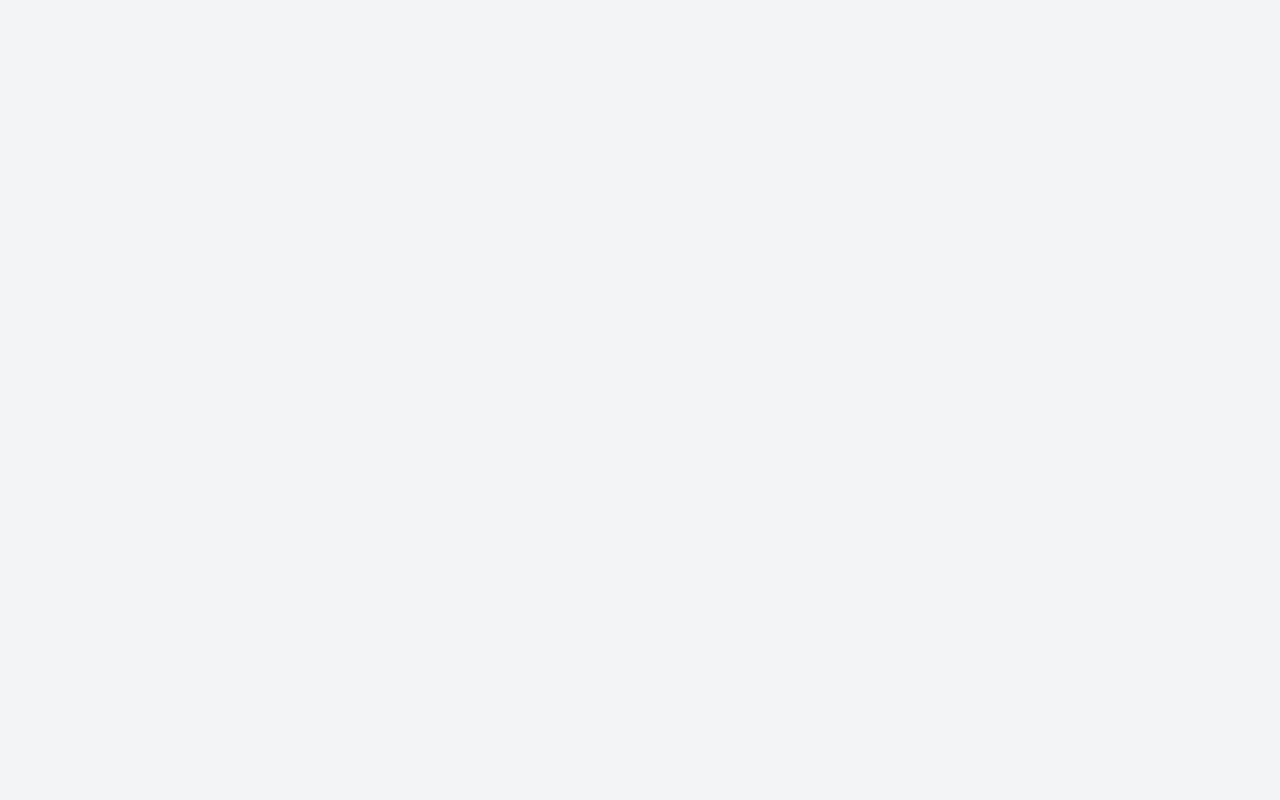
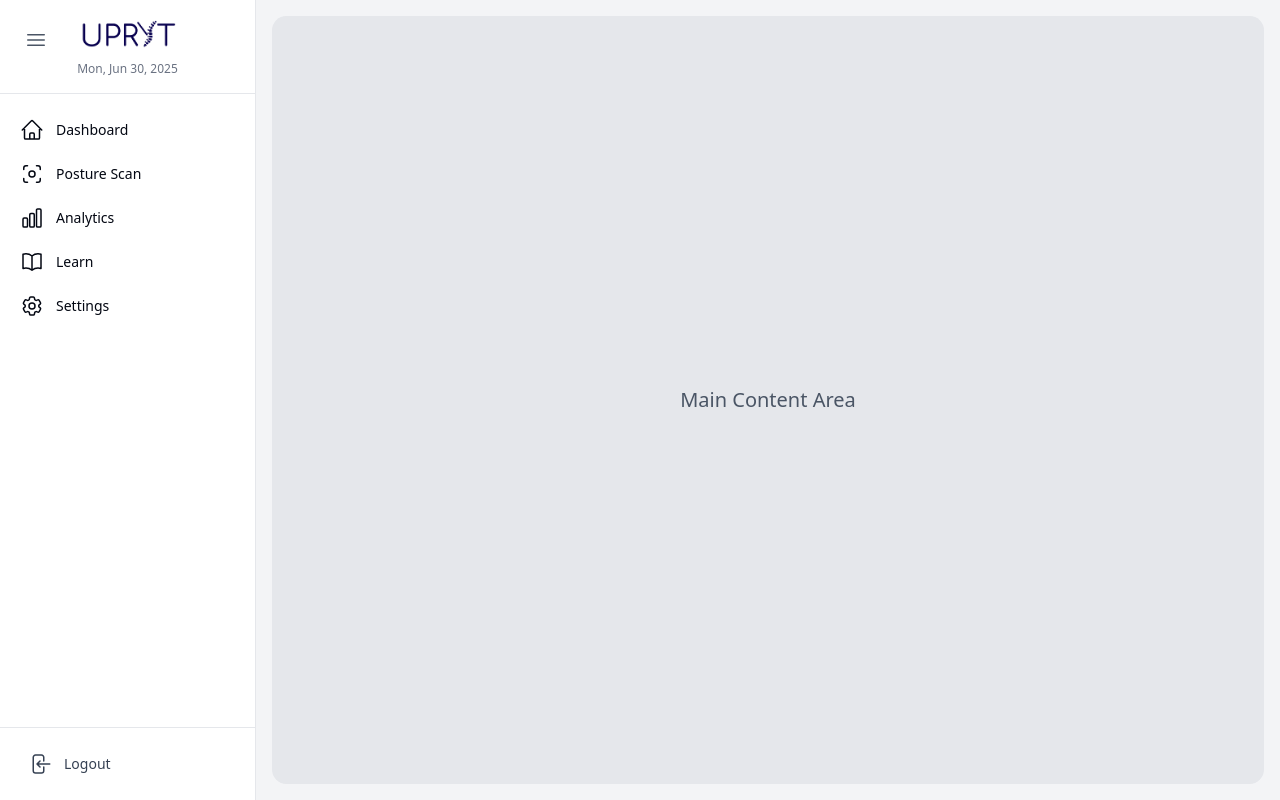
Before and after one commit to rezenn/Posture-Corrector, a React (Vite) app in the folder frontend/upryt_frontend/: page /postloginhome in a window 1280 px wide. Before the commit this address had no page. Built offline with nearby package versions, Linux system fonts and the light colour scheme.

Commit message:
save changes before merging

```diff
--- a/frontend/upryt_frontend/package.json
+++ b/frontend/upryt_frontend/package.json
@@ -10,8 +10,10 @@
     "preview": "vite preview"
   },
   "dependencies": {
+    "@heroicons/react": "^2.2.0",
     "@hookform/resolvers": "^5.1.1",
     "@radix-ui/react-label": "^2.1.7",
+    "@radix-ui/react-scroll-area": "^1.2.9",
     "@radix-ui/react-slot": "^1.2.3",
     "@radix-ui/react-toggle": "^1.1.9",
     "@radix-ui/react-toggle-group": "^1.1.10",
--- a/frontend/upryt_frontend/src/App.tsx
+++ b/frontend/upryt_frontend/src/App.tsx
@@ -10,13 +10,14 @@ import { FeaturesSection } from './components/Feature.tsx'
 import { Toaster } from 'sonner'
 import About from './components/About.tsx'
 import HeroSection from './components/HeroSection.tsx'
-
+import PostLoginHome from './pages/postloginHome.tsx'
 
 const App = () => {
   return (
     <div>
       <Router>
         <Routes>
+          {/* Pre-login/public pages */}
           <Route element={<MainLayout />}>
             <Route index path='/' element={<Homepage />} />
             <Route path="/register" element={<Register />} />
@@ -26,18 +27,10 @@ const App = () => {
             <Route path="/features" element={<FeaturesSection />} />
             <Route path="/about" element={<About />} />
             <Route path="/herosection" element={<HeroSection />} />
-
-
           </Route>
 
-
-          {/* <Route element={<adnublayout />}>
-            <Route index element={<Homepage />} />
-            <Route path="/register" element={<Register />} />
-            <Route path="/login" element={<Login />} />
-            <Route path="/forgotpassword" element={<ForgotPassword />} />
-            <Route path="/otpform" element={<OtpForm />} />
-          </Route> */}
+          {/* Post-login page (does NOT use MainLayout) */}
+          <Route path="/postloginhome" element={<PostLoginHome />} />
         </Routes>
       </Router>
     </div>
--- /dev/null
+++ b/frontend/upryt_frontend/src/components/sidenavbar.tsx
@@ -0,0 +1,94 @@
+import React, { useState } from "react";
+import {
+  HomeIcon,
+  ChartBarIcon,
+  UserCircleIcon,
+  Cog6ToothIcon,
+  ArrowLeftOnRectangleIcon ,
+  BookOpenIcon,
+  ViewfinderCircleIcon,
+  Bars3Icon,
+} from "@heroicons/react/24/outline";
+import UprytLogo from '../assets/uprytblue.png'
+
+const links = [
+  { name: "Dashboard", icon: <HomeIcon className="w-6 h-6" /> },
+  { name: "Posture Scan", icon: <ViewfinderCircleIcon className="w-6 h-6" /> },
+  { name: "Analytics", icon: <ChartBarIcon className="w-6 h-6" /> },
+  { name: "Learn", icon: <BookOpenIcon className="w-6 h-6" /> },
+  { name: "Settings", icon: <Cog6ToothIcon className="w-6 h-6" /> },
+];
+
+const SideNavbar = () => {
+  const [collapsed, setCollapsed] = useState(false);
+
+  // Format current date
+  const dateString = new Date().toLocaleDateString(undefined, {
+    weekday: "short",
+    year: "numeric",
+    month: "short",
+    day: "numeric",
+  });
+
+  return (
+    <div className={`flex flex-col h-screen bg-white border-r border-gray-200
+      ${collapsed ? "w-20" : "w-64"} duration-300`}>
+
+      {/* Top section with logo and date */}
+      <div className="flex flex-col items-center p-4 border-b border-gray-200">
+        {/* Upryt logo image */}
+        <img
+          src={UprytLogo}
+          alt="Upryt Logo"
+          className={`cursor-pointer mb-2 ${
+            collapsed ? "w-8 h-8" : "w-24 h-auto"
+          }`}
+          title="Upryt Logo"
+        />
+
+        {/* Current date */}
+        {!collapsed && (
+          <div className="text-xs text-gray-500 select-none">{dateString}</div>
+        )}
+      </div>
+
+      {/* Nav links */}
+      <nav className="flex-1 px-2 py-4 space-y-1 overflow-y-auto">
+        {links.map(({ name, icon }) => (
+          <a
+            key={name}
+            href={`/${name.toLowerCase().replace(" ", "")}`}
+            className="flex items-center gap-3 rounded-md px-3 py-2 text-gray-950 hover:bg-blue-100 hover:text-blue-950 cursor-pointer transition-colors"
+            title={collapsed ? name : undefined}
+          >
+            <div className="flex-shrink-0">{icon}</div>
+            {!collapsed && <span className="text-sm font-medium">{name}</span>}
+          </a>
+        ))}
+      </nav>
+
+      {/* Bottom logout */}
+      <div className="p-4 border-t border-gray-200">
+        <button
+          className="flex items-center gap-3 w-full text-gray-700 hover:bg-red-100 hover:text-red-600 rounded-md px-3 py-2 transition-colors"
+          onClick={() => alert("Logging out...")}
+          title={collapsed ? "Logout" : undefined}
+        >
+          <ArrowLeftOnRectangleIcon  className="w-6 h-6" />
+          {!collapsed && <span className="text-sm font-medium">Logout</span>}
+        </button>
+      </div>
+
+      {/* Collapse toggle */}
+      <button
+        onClick={() => setCollapsed(!collapsed)}
+        className="absolute top-5 left-4 bg-white p-2 hover:bg-blue-100 transition"
+        aria-label={collapsed ? "Expand sidebar" : "Collapse sidebar"}
+      >
+        <Bars3Icon className="w-6 h-6 text-gray-600" />
+      </button>
+    </div>
+  );
+};
+
+export default SideNavbar;
--- /dev/null
+++ b/frontend/upryt_frontend/src/pages/postloginhome.tsx
@@ -0,0 +1,20 @@
+import React from 'react';
+import SideNavbar from '../components/sidenavbar';
+
+const PostLoginHome = () => {
+  return (
+    <div className="flex h-screen">
+      {/* Sidebar */}
+      <SideNavbar />
+
+      {/* Main content area */}
+      <div className="flex-1 p-4 overflow-auto">
+        <div className="w-full h-full bg-gray-200 rounded-xl flex items-center justify-center text-gray-600 text-xl">
+          Main Content Area
+        </div>
+      </div>
+    </div>
+  );
+};
+
+export default PostLoginHome;
```
Also changed, not shown: 1 other file (tests, documents, lock files or other folders).
